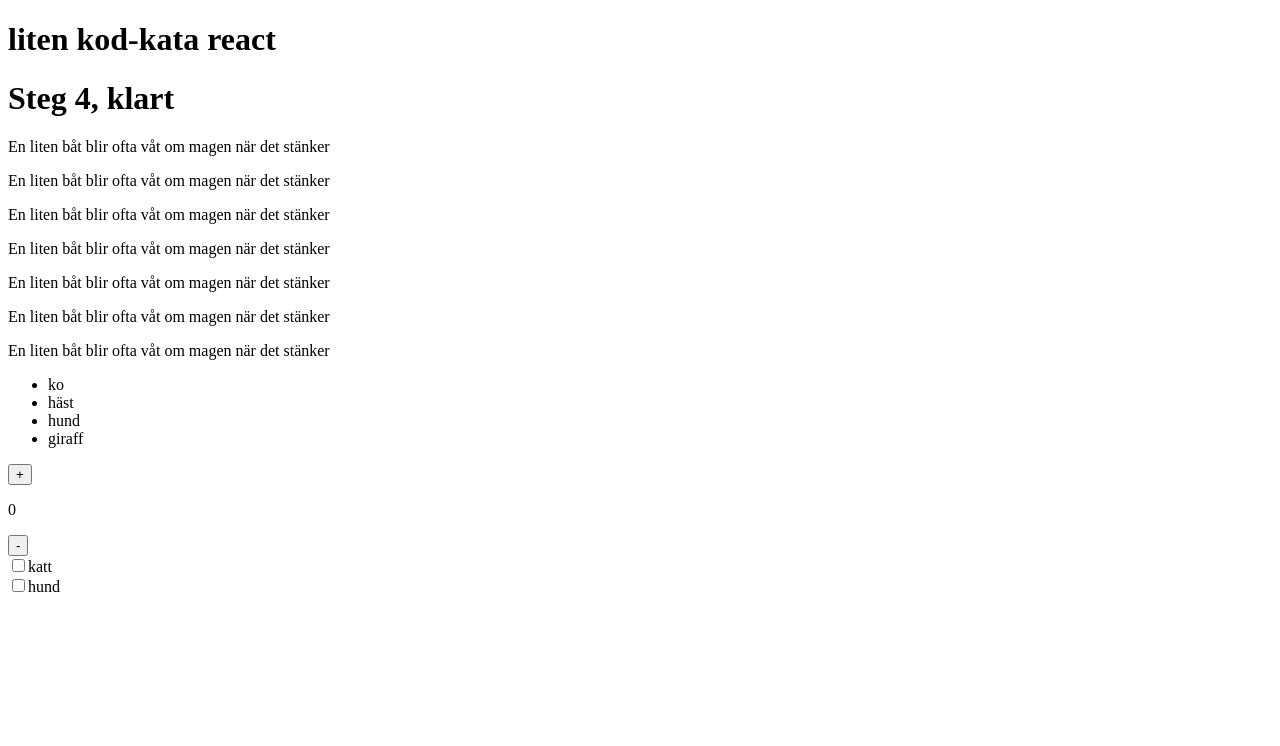
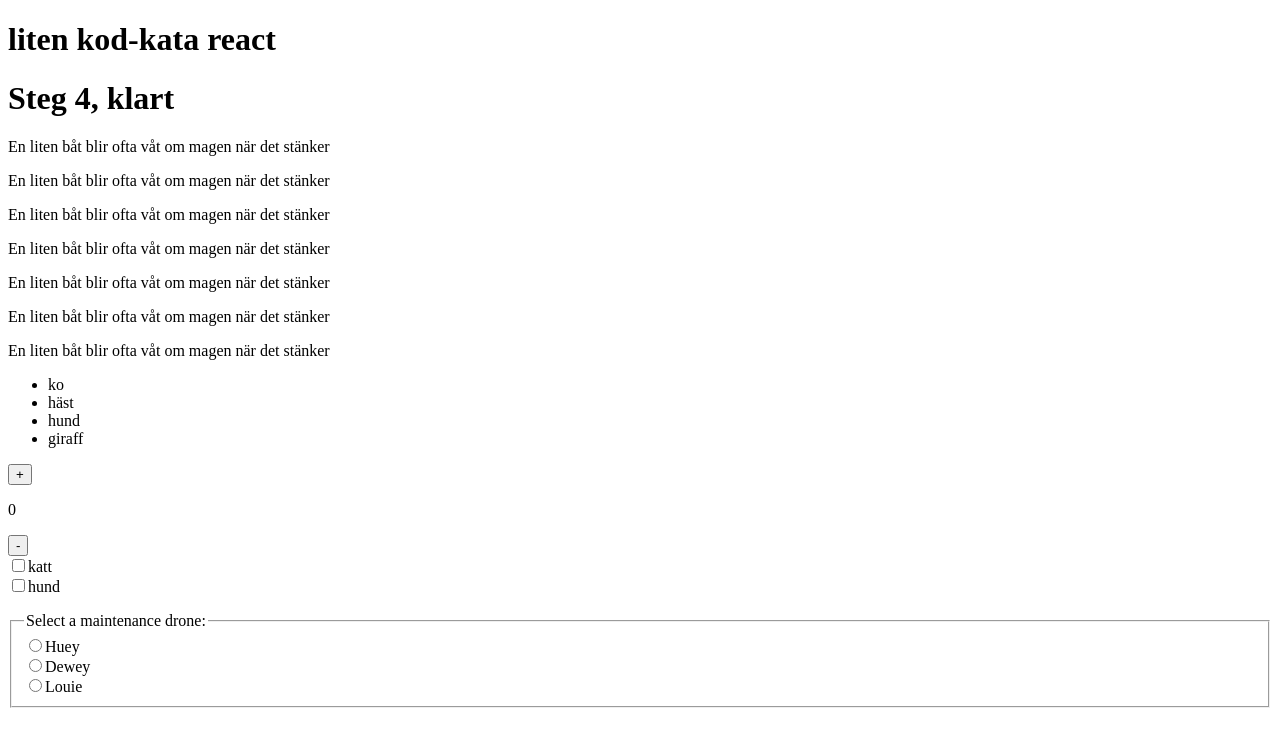
Before and after one commit to naathaliie/kod-kata, a React (Vite) app: page / in a window 1280 px wide. Shown: the top 746 px of the page. Built offline with nearby package versions, Linux system fonts and the light colour scheme.

Commit message:
övning 9 fungerar, yey

```diff
--- a/src/App.jsx
+++ b/src/App.jsx
@@ -3,6 +3,7 @@ import Check from './Check'
 import Counter from './Counter'
 import Header from './Header'
 import List from './List'
+import Radio from './Radio'
 import RepeatText from './RepeatText'
 
 function App() {
@@ -16,6 +17,7 @@ function App() {
       <List animalArray={['ko', 'häst', 'hund', 'giraff']}/>
       <Counter/>
       <Check/>
+      <Radio/>
     </>
   )
 }
--- /dev/null
+++ b/src/Radio.jsx
@@ -0,0 +1,41 @@
+/* Skapa en ny komponent Radio som har en ruta
+för att visa text (div) samt två radioknappar.
+När man väljer en radioknapp ska dess text visas i rutan. */
+
+import { useState } from "react";
+
+const Radio = () => {
+
+const [drone, setDrone] = useState("");
+
+    const handleOnChange = (e) => {
+
+        console.log(e.target.value);
+        setDrone(e.target.value);
+    };
+
+  return (
+    <div>
+      <fieldset>
+        <legend>Select a maintenance drone: {drone}</legend>
+
+        <div>
+          <input type="radio" id="huey" name="drone" value="huey" onChange={handleOnChange} />
+          <label htmlFor="huey">Huey</label>
+        </div>
+
+        <div>
+          <input type="radio" id="dewey" name="drone" value="dewey" onChange={handleOnChange}  />
+          <label htmlFor="dewey">Dewey</label>
+        </div>
+
+        <div>
+          <input type="radio" id="louie" name="drone" value="louie" onChange={handleOnChange}  />
+          <label htmlFor="louie">Louie</label>
+        </div>
+      </fieldset>
+    </div>
+  );
+};
+
+export default Radio;
```
